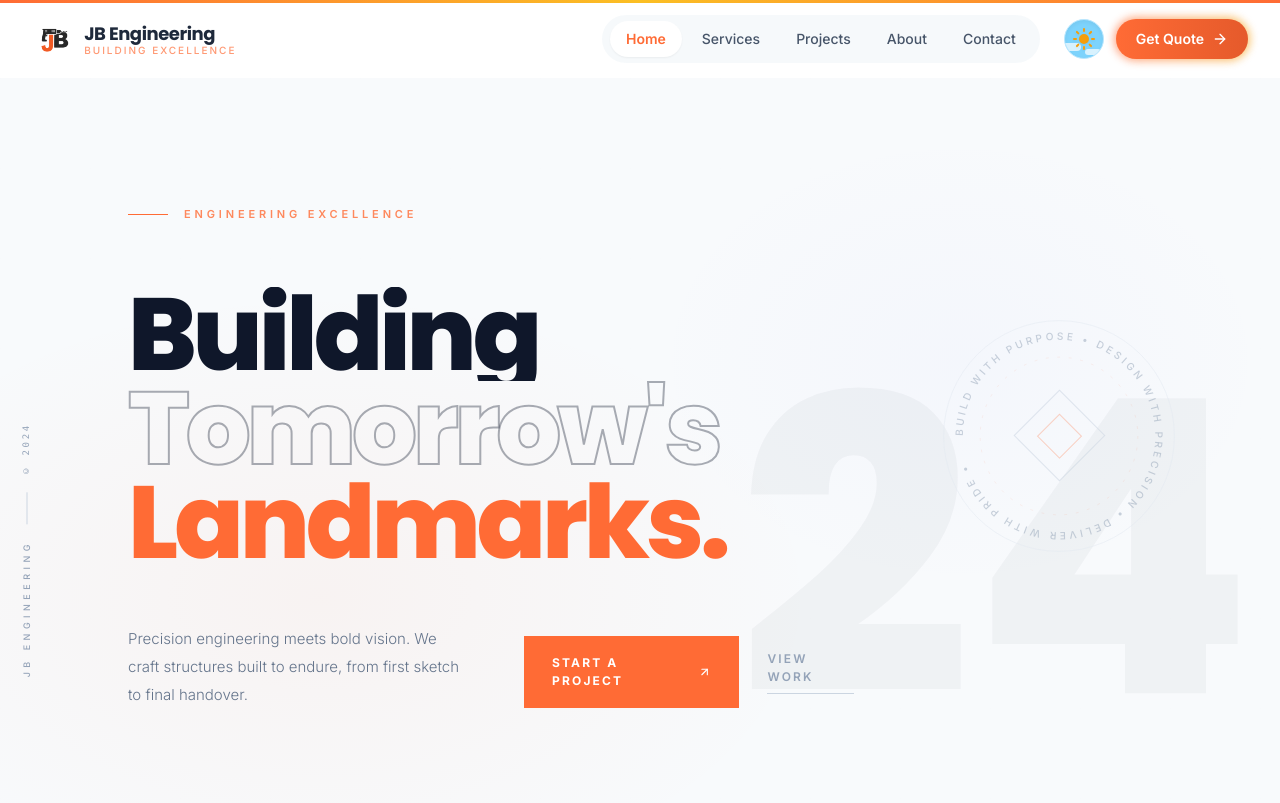
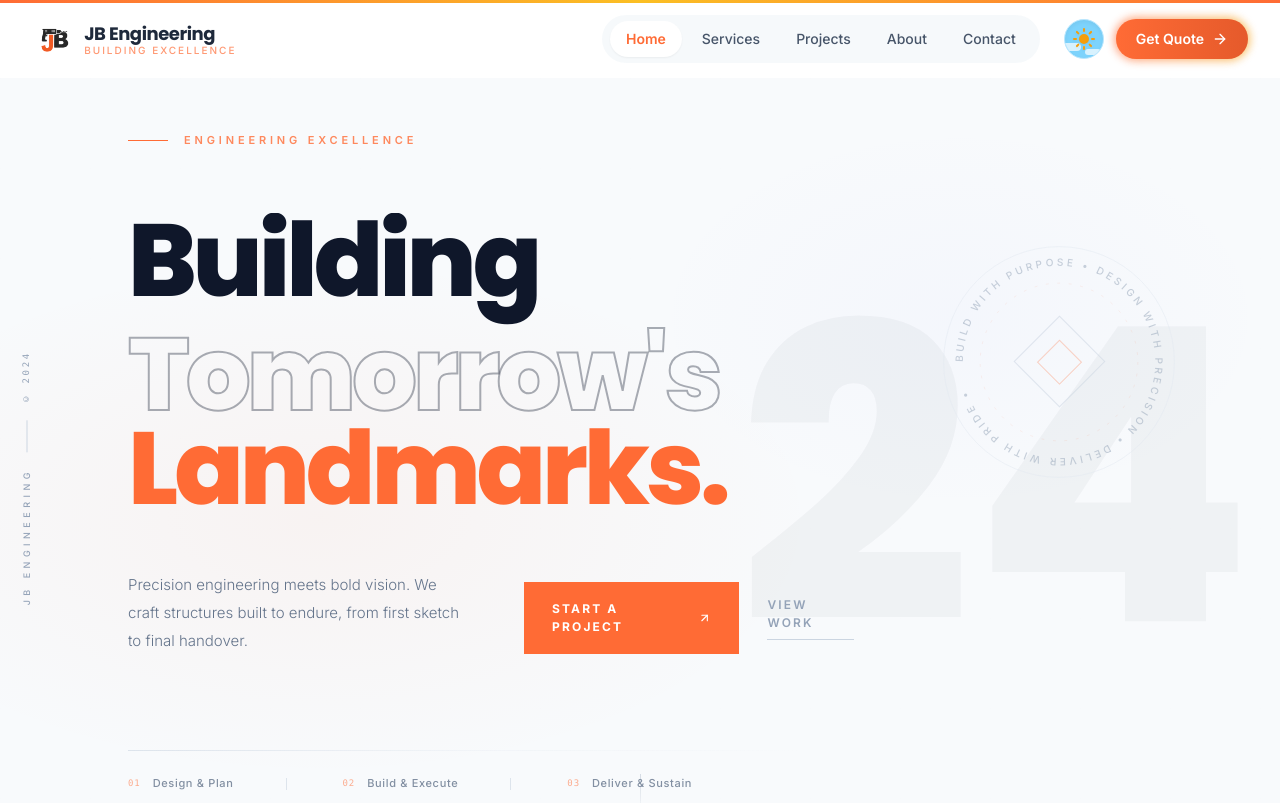
Before and after one commit to HimsxCodes/Constructionnn, a Next.js app: page / in a window 1280 px wide. Shown: the top 803 px of the page. Built offline with nearby package versions, Linux system fonts and the light colour scheme.

Commit message:
feat: create HeroSection component with animated typography, CTAs, and background effects.

```diff
--- a/components/HeroSection.tsx
+++ b/components/HeroSection.tsx
@@ -73,7 +73,7 @@ export function HeroSection() {
 
       {/* ─── Main content — GPU-accelerated scroll transform ─── */}
       <motion.div
-        className="flex-1 flex flex-col justify-center relative z-10 pl-8 pr-8 sm:pl-14 sm:pr-14 lg:pl-24 lg:pr-16 xl:pl-32 xl:pr-24 pt-32 pb-44 will-change-transform"
+        className="flex-1 flex flex-col justify-center relative z-10 pl-8 pr-8 sm:pl-14 sm:pr-14 lg:pl-24 lg:pr-16 xl:pl-32 xl:pr-24 pt-8 pb-16 will-change-transform"
         style={{ opacity: fadeOut, y: slideUp }}
       >
         {/* Small tagline */}
@@ -99,7 +99,7 @@ export function HeroSection() {
           {/* Typography block */}
           <div className="flex-1 max-w-[850px]">
             {/* Line 1 — solid */}
-            <div className="overflow-hidden">
+            <div className="overflow-hidden pb-5">
               <motion.h1
                 initial={{ y: "115%" }}
                 animate={{ y: "0%" }}
```
